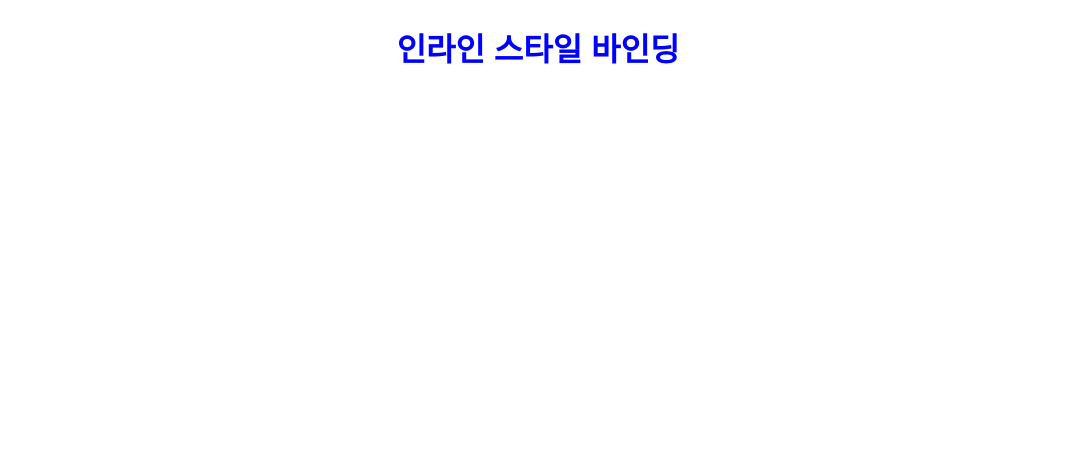
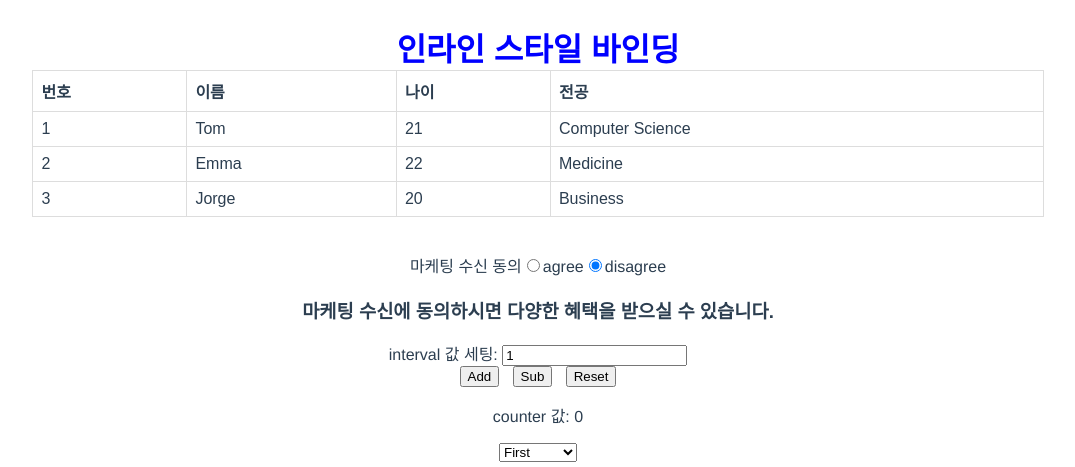
Before and after one commit to yunyun3599/Vue, a Vue app: page /wrapup in a window 1280 px wide. Shown: the part 962-1429 px from the top of the page, without its empty margins (102-1177 px from the left). Before the commit the page ends 1040 px from the top, so only its background shows below. Built offline with nearby package versions, Linux system fonts and the light colour scheme.

Commit message:
vue 컴포넌트 예제 생성(v-on, v-if, v-for)

```diff
--- /dev/null
+++ b/src/views/SelfPractice/ConditionRendering.vue
@@ -0,0 +1,25 @@
+<template>
+    <div>
+        <span>마케팅 수신 동의</span>
+        <label><input type="radio" v-bind:value="true" v-model="marketing">agree</label>
+        <label><input type="radio" v-bind:value="false" v-model="marketing">disagree</label>
+        <h3 v-if="marketing">마케팅 수신 동의에 감사드립니다. </h3>
+        <h3 v-else>마케팅 수신에 동의하시면 다양한 혜택을 받으실 수 있습니다. </h3>
+        <div v-show="marketing">
+            <label><input type="checkbox" v-model="recieve_list" value="e-mail">이메일</label>
+            <label><input type="checkbox" v-model="recieve_list" value="message">문자 메세지</label>
+            <label><input type="checkbox" v-model="recieve_list" value="kakaotalk">카카오톡</label>
+            <p>동의 항목: {{recieve_list}}</p>
+        </div>
+    </div>
+</template>
+<script>
+    export default {
+        data() {
+            return {
+                marketing: false,
+                recieve_list: []
+            }
+        }
+    }
+</script>
--- /dev/null
+++ b/src/views/SelfPractice/EventChange.vue
@@ -0,0 +1,23 @@
+<template>
+    <div>
+        <select v-model="selectedOption" @change="alertChange">
+            <option value="First">First</option>
+            <option value="Business">Business</option>
+            <option value="Economy">Economy</option>
+        </select>
+    </div>
+</template>
+<script>
+    export default {
+        data() {
+            return {
+                selectedOption: 'First'
+            };
+        },
+        methods: {
+            alertChange() {
+                alert(this.selectedOption+"가 선택되었습니다.")
+            }
+        }
+    }
+</script>
--- /dev/null
+++ b/src/views/SelfPractice/EventVOn.vue
@@ -0,0 +1,36 @@
+<template>
+    <div>
+        <div>
+            <span>interval 값 세팅: </span>
+            <input type="text" v-model.number="interval" />
+        </div>
+        <button type="button" v-on:click="increaseCounter(interval)">Add</button> &nbsp;
+        <button type="button" @click="decreaseCounter(interval)">Sub</button> &nbsp;
+        <button type="button" @click="(resetCounter(), alertReset())">Reset</button>
+        <p>counter 값: {{counter}}</p>
+    </div>
+</template>
+<script>
+    export default {
+        data() {
+            return {
+                counter: 0,
+                interval: 1
+            };
+        },
+        methods: {
+            increaseCounter(interval) {
+                this.counter = this.counter + interval;
+            },
+            decreaseCounter(interval) {
+                this.counter = this.counter - interval;
+            },
+            resetCounter() {
+                this.counter = 0;
+            },
+            alertReset() {
+                alert('Counter가 리셋되었습니다.')
+            }
+        }
+    }
+</script>
--- /dev/null
+++ b/src/views/SelfPractice/ListRendering.vue
@@ -0,0 +1,48 @@
+<template>
+    <div>
+        <table>
+            <thead>
+                <tr>
+                    <th>번호</th>
+                    <th>이름</th>
+                    <th>나이</th>
+                    <th>전공</th>
+                </tr>
+            </thead>
+            <tbody>
+                <tr :key="i" v-for="(student, i) in studentList">
+                    <td>{{(i+1)}}</td>
+                    <td>{{student.name}}</td>
+                    <td>{{student.age}}</td>
+                    <td>{{student.major}}</td>
+                </tr>
+            </tbody>
+        </table>
+    </div>
+</template>
+<script>
+    export default {
+        data() {
+            return {
+                studentList: [
+                    {"name": "Tom", age: 21, major: "Computer Science"},
+                    {"name": "Emma", age: 22, major: "Medicine"},
+                    {"name": "Jorge", age: 20, major: "Business"}
+                ]
+            }
+        }
+    }
+</script>
+<style scoped>
+    table {
+        font-family: Arial, Helvetica, sans-serif;
+        border-collapse: collapse;
+        width: 80%;
+        margin: auto auto;
+    }
+    td, th {
+        border: 1px solid #dddddd;
+        text-align: left;
+        padding: 8px;
+    }
+</style>
--- a/src/views/SelfPractice/WrapUp.vue
+++ b/src/views/SelfPractice/WrapUp.vue
@@ -10,6 +10,11 @@
         <ImgVue></ImgVue>
         <ClassBindingVue></ClassBindingVue>
         <InlineStyleVue></InlineStyleVue>
+        <ListRenderingVue></ListRenderingVue>
+        <br><br>
+        <ConditionRenderingVue></ConditionRenderingVue>
+        <EventVOnVue></EventVOnVue>
+        <EventChangeVue></EventChangeVue>
     </div>
 </template>
 <script>
@@ -23,6 +28,10 @@ import RadioButtonVue from './RadioButton.vue';
 import ImgVue from './ImgVue.vue';
 import ClassBindingVue from './ClassBinding.vue';
 import InlineStyleVue from './InlineStyle.vue';
+import ListRenderingVue from './ListRendering.vue';
+import ConditionRenderingVue from './ConditionRendering.vue';
+import EventVOnVue from './EventVOn.vue';
+import EventChangeVue from './EventChange.vue';
     export default {
         data() {
         },
@@ -35,7 +44,11 @@ import InlineStyleVue from './InlineStyle.vue';
             RadioButtonVue,
             ImgVue,
             ClassBindingVue,
-            InlineStyleVue
+            InlineStyleVue,
+            ListRenderingVue,
+            ConditionRenderingVue,
+            EventVOnVue,
+            EventChangeVue
         }
     }
 </script>
```
